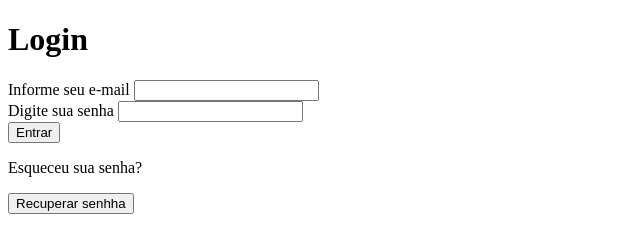
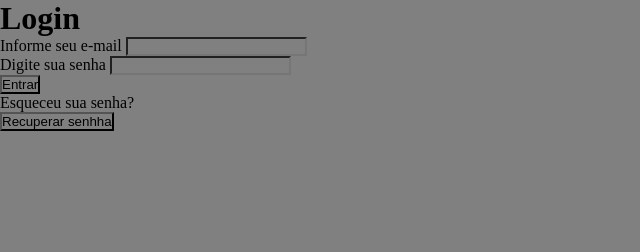
Before and after one commit to LuanPatricDeCastro/Tela_CadastroLogin, a plain HTML site: page Index.html in a window 1280 px wide. Shown: the whole page, without its empty margins (0-640 px from the left). Drawn offline with Linux system fonts and the light colour scheme.

Commit message:
Criando arquivo style.css

```diff
--- a/Index.html
+++ b/Index.html
@@ -4,6 +4,7 @@
     <meta charset = "UTF-8">
     <meta name = "viewport" content = "width = device-width, initial-scale = 1.0">
     <title> Cadastro e Login de Usuário </title>
+    <link rel = "stylesheet" href = "style.css">
 </head>
 <body>
     <form action = "">
--- /dev/null
+++ b/style.css
@@ -0,0 +1,6 @@
+*{
+    margin: 0;
+    padding: 0;
+    box-sizing: border-box;
+    background-color: gray
+}
```
